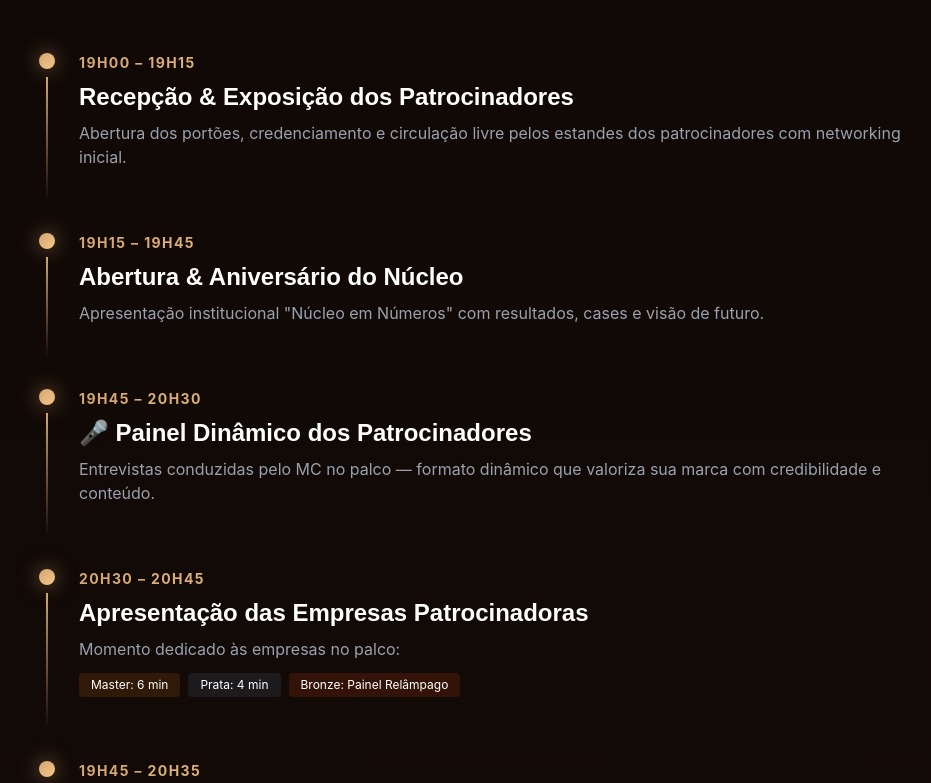
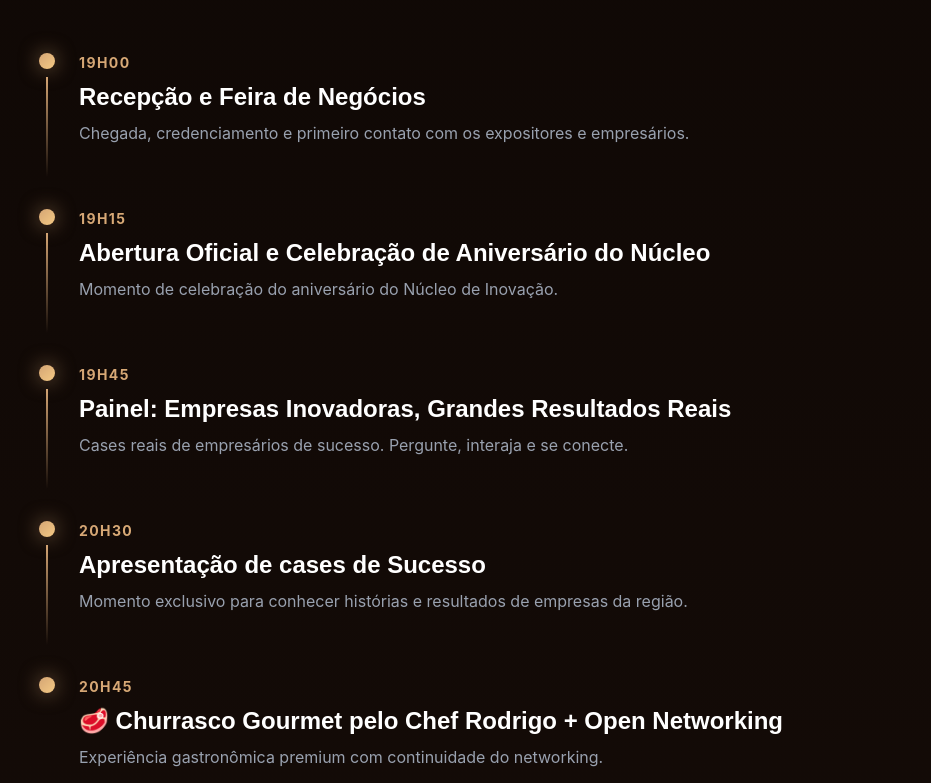
Before and after one commit to voainova/churrasco_n-in, a React (Vite) app: page / in a window 1280 px wide. Shown: the part 3140-3923 px from the top of the page, without its empty margins (153-1084 px from the left). Built offline with nearby package versions, Linux system fonts and the light colour scheme; a small style sheet from the web is missing.

Commit message:
Update ProgramacaoSection.tsx

```diff
--- a/src/components/ProgramacaoSection.tsx
+++ b/src/components/ProgramacaoSection.tsx
@@ -1,43 +1,33 @@
 export default function ProgramacaoSection() {
   const timelineItems = [
     {
-      time: '19h00 – 19h15',
-      title: 'Recepção & Exposição dos Patrocinadores',
-      description: 'Abertura dos portões, credenciamento e circulação livre pelos estandes dos patrocinadores com networking inicial.',
+      time: '19h00',
+      title: 'Recepção e Feira de Negócios',
+      description: 'Chegada, credenciamento e primeiro contato com os expositores e empresários.',
       tags: [],
     },
     {
-      time: '19h15 – 19h45',
-      title: 'Abertura & Aniversário do Núcleo',
-      description: 'Apresentação institucional "Núcleo em Números" com resultados, cases e visão de futuro.',
+      time: '19h15',
+      title: 'Abertura Oficial e Celebração de Aniversário do Núcleo',
+      description: 'Momento de celebração do aniversário do Núcleo de Inovação.',
       tags: [],
     },
     {
-      time: '19h45 – 20h30',
-      title: '🎤 Painel Dinâmico dos Patrocinadores',
-      description: 'Entrevistas conduzidas pelo MC no palco — formato dinâmico que valoriza sua marca com credibilidade e conteúdo.',
+      time: '19h45',
+      title: 'Painel: Empresas Inovadoras, Grandes Resultados Reais',
+      description: 'Cases reais de empresários de sucesso. Pergunte, interaja e se conecte.',
       tags: [],
     },
     {
-      time: '20h30 – 20h45',
-      title: 'Apresentação das Empresas Patrocinadoras',
-      description: 'Momento dedicado às empresas no palco:',
-      tags: [
-        { label: 'Master: 6 min', color: 'bg-yellow-900/30' },
-        { label: 'Prata: 4 min', color: 'bg-gray-700/30' },
-        { label: 'Bronze: Painel Relâmpago', color: 'bg-orange-900/30' },
-      ],
-    },
-    {
-      time: '19h45 – 20h35',
-      title: 'Palestra Principal',
-      description: 'Palestra de alto impacto com Fernando Atalaia — Estrategista de Ecossistema Empresarial, tema: Vendas, Ecossistema e Aumento de Faturamento.',
+      time: '20h30',
+      title: 'Apresentação de cases de Sucesso',
+      description: 'Momento exclusivo para conhecer histórias e resultados de empresas da região.',
       tags: [],
     },
     {
-      time: '20h45 – 22h30',
-      title: '🥩 Churrasco Gourmet pelo Chef Rodrigo',
-      description: 'Jantar premium, networking livre e circulação pelos estandes.',
+      time: '20h45',
+      title: '🥩 Churrasco Gourmet pelo Chef Rodrigo + Open Networking',
+      description: 'Experiência gastronômica premium com continuidade do networking.',
       tags: [],
     },
   ];
```
